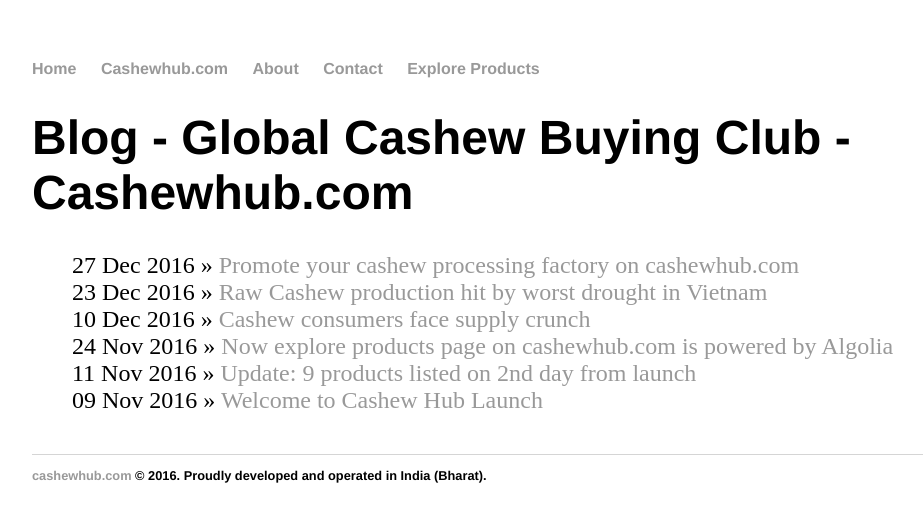
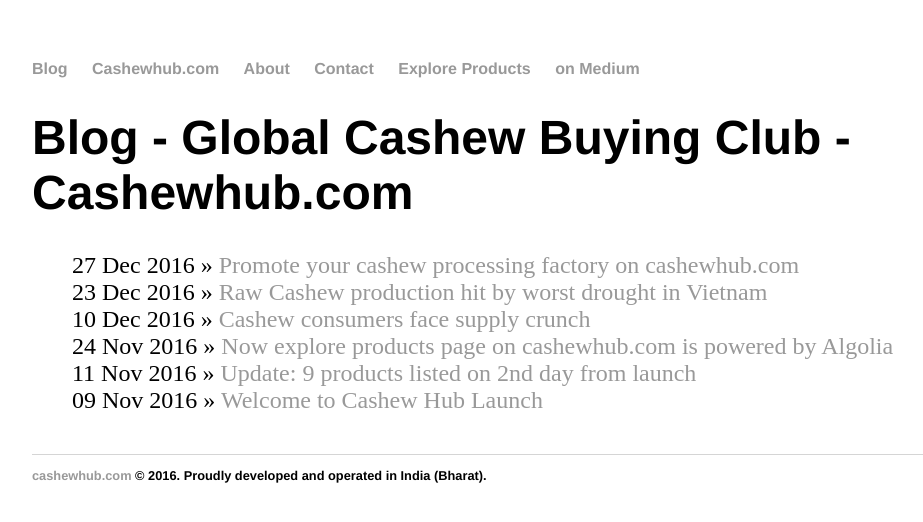
Before and after one commit to cashewhub/cashewhub.github.io, a Jekyll site: the page built from index.html, in a window 1280 px wide. Shown: the top 522 px of the page, without its empty margins (160-1083 px from the left). Built offline with Jekyll 4.4.1, drawn with Linux system fonts in a browser that asks for light colours.

Commit message:
added medium blog link to menu

```diff
--- a/_layouts/default.html
+++ b/_layouts/default.html
@@ -8,11 +8,12 @@
 		<body>
 			<nav>
 	    		<ul>
-	        		<li><a href="/">Home</a></li>
+	        		<li><a href="/">Blog</a></li>
 		        	<li><a href="http://www.cashewhub.com">Cashewhub.com</a></li>
 		        	<li><a href="http://www.cashewhub.com/#about">About</a></li>
               <li><a href="http://www.cashewhub.com/#contact">Contact</a> </li>
               <li><a href="http://www.cashewhub.com/search/products/all">Explore Products</a> </li>
+	        		<li><a href="https://medium.com/cashewhub">on Medium</a></li>
 	    		</ul>
 			</nav>
 			<div class="container">
```
